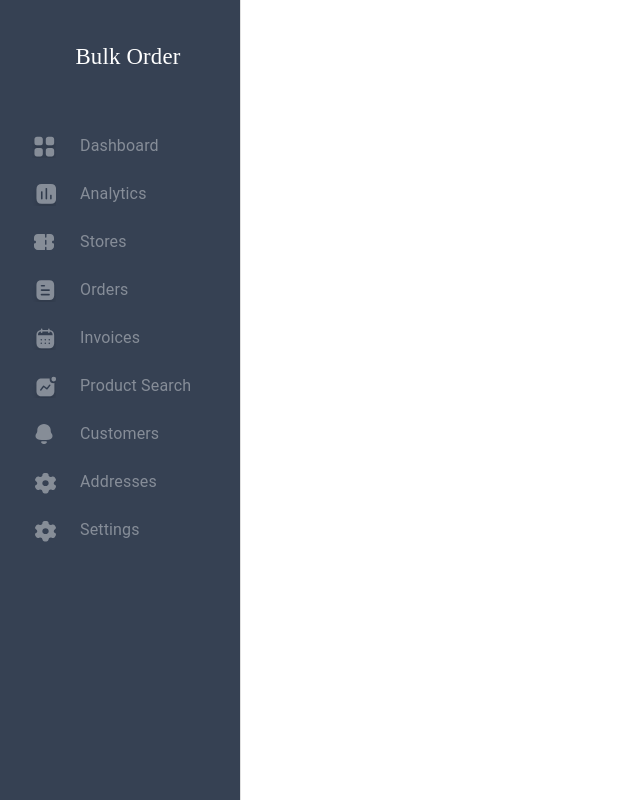
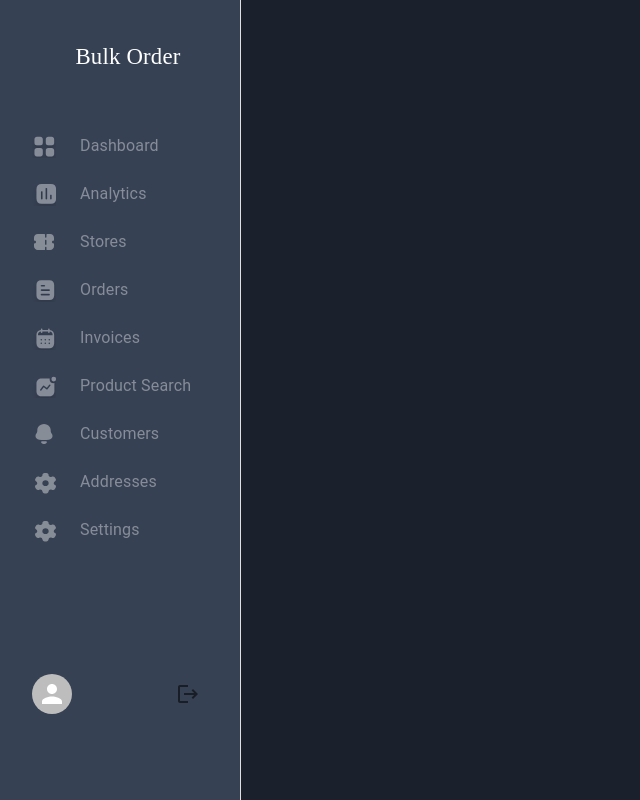
Before and after one commit to SarangGunjawate/Bulk_Order_Processing_App, a React (Create React App) app: page /NavigationManager in a window 1280 px wide. Both pictures are taken after a click on the element "BO". Shown: the whole page, without its empty margins (0-640 px from the left). Built offline with nearby package versions, Linux system fonts and the light colour scheme.

Commit message:
initial commit

```diff
--- a/src/component/Customers.js
+++ b/src/component/Customers.js
@@ -18,6 +18,7 @@ import Pagination from "@mui/material/Pagination";
 import MenuItem from "@mui/material/MenuItem";
 import TablePagination from "@mui/material/TablePagination";
 import { useNavigate } from "react-router-dom";
+import NavigationManager from '../component/Navigation/NavigationManager'
 //import Pagination from "react-js-pagination";
 
 function Stores() {
@@ -26,12 +27,12 @@ function Stores() {
   const navigate = useNavigate();
 
   useEffect(() => {
-    if(localStorage.getItem('access_token')){
-      // navigate('/Navbar')
-    }
-    else{
-      navigate('/Login')
-    }
+    // if(localStorage.getItem('access_token')){
+    //   // navigate('/Navbar')
+    // }
+    // else{
+    //   navigate('/Login')
+    // }
     //let token = request.get(token);
     const options = {
       headers: {
@@ -109,7 +110,12 @@ function Stores() {
   };
 
   return (
-    <TableContainer component={Paper} style={{ backgroundColor: "#1A202C" }}>
+    <>
+    <div style={{position:'absolute'}}>
+      <NavigationManager />
+      </div>
+      <TableContainer component={Paper} style={{ backgroundColor: "#1A202C", position: 'relative' }}>
+
       <input
         style={inp}
         type="text"
@@ -231,6 +237,7 @@ function Stores() {
         </Button>
       </ButtonGroup>
     </TableContainer>
+    </>
   );
 }
 
--- a/src/component/Login.js
+++ b/src/component/Login.js
@@ -337,7 +337,6 @@ function Login() {
 
                 <b style={{ color: "white" }}>{statusMsg}</b>
                 <b style={{ color: "white" }}>{emailErr}</b>
-                <Link to="/Users">Users</Link>
               </Box>
             </Grid>
             <Grid
--- a/src/component/Navigation/NavigationManager.js
+++ b/src/component/Navigation/NavigationManager.js
@@ -1,11 +1,12 @@
 import {
-
+  Avatar,
   List,
   ListItem,
   ListItemButton,
   ListItemIcon,
   ListItemText,
   Typography,
+  IconButton,
 } from "@mui/material";
 import Box from "@mui/material/Box";
 import React from "react";
@@ -19,6 +20,9 @@ import ActivitySVG from '../SVG/Activity'
 import NotificationSVG from '../SVG/Notification'
 import SettingsSVG from '../SVG/Settings'
 import MuiDrawer from '@mui/material/Drawer';
+import LogoutIcon from '@mui/icons-material/Logout';
+import {logout} from '../Utils/Helper'
+
 
 
 import { useNavigate, Outlet, useLocation } from "react-router-dom";
@@ -108,6 +112,24 @@ const DrawerHeader = styled('div')(({ theme }) => ({
   padding: theme.spacing(0, 1),
   // necessary for content to be below app bar
   ...theme.mixins.toolbar,
+}));
+
+const DrawerFooter = styled('div', {
+  shouldForwardProp: (prop) => prop !== 'open',
+})(({ theme, open }) => ({
+  display: 'flex',
+  alignItems: 'center',
+  justifyContent: 'space-around',
+  padding: theme.spacing(0, 1),
+  // necessary for content to be below app bar
+  ...theme.mixins.toolbar,
+
+  ...(open && {
+    flexDirection: 'row',
+  }),
+  ...(!open && {
+    flexDirection: 'column',
+  }),
 }));
 
 
@@ -215,9 +237,37 @@ export default function NavigationManager() {
               </ListItem>
             ))}
           </List>
+          <DrawerFooter open={open} sx={{marginTop: '100px'}}>
+          <Avatar alt='avatar image'
+          // src={user?.image}
+          />
+          {open && <Box component={'span'}>
+            {/* {user.username} */}
+            </Box>}
+          {open && (
+            <IconButton
+            title='Logout User'
+              onClick={() => {
+                logout();
+                window.location = '/Login';
+              }}
+            >
+              <LogoutIcon sx={{ width: '1.5rem', height: '1.5rem' }} />
+            </IconButton>
+          )}
+        </DrawerFooter>
           <Outlet />
         </Box>
       </Drawer>
+      <Box
+        component='main'
+        sx={{
+          marginLeft: open ? `${drawerWidth}px` : `65px`,
+          width: `calc(100% - ${open ? `${drawerWidth}px` : `65px`})`,
+          height: '100vh',
+          backgroundColor: '#1A202C',
+        }}
+      ></Box>
     </>
   );
 }
--- /dev/null
+++ b/src/component/Utils/Helper.js
@@ -0,0 +1,3 @@
+export const logout = () => {
+    localStorage.clear();
+}
```
